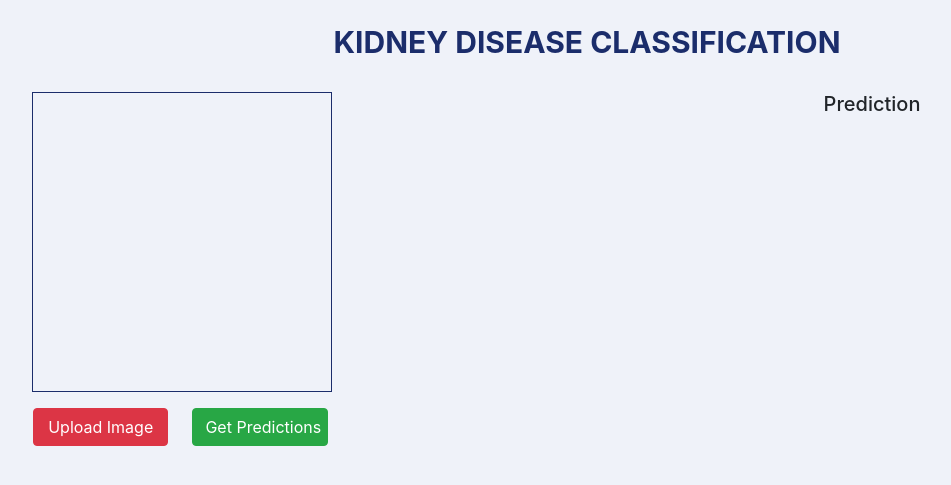
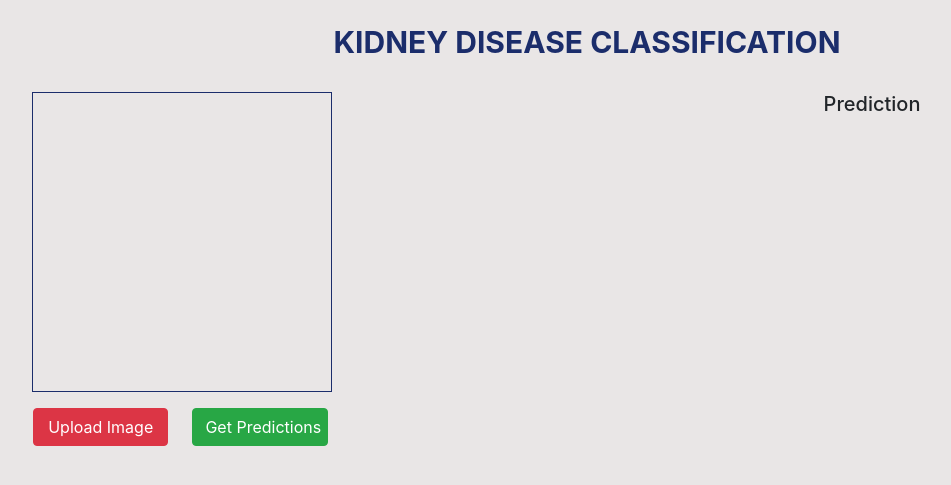
Before and after one commit to yash631/Kidney-Disease-Classification, a Flask app: page / in a window 1280 px wide. Shown: the top 485 px of the page, without its empty margins (53-1004 px from the left). Run offline with Flask 3, Linux system fonts and the light colour scheme; some libraries are stand-ins or nearby versions.

Commit message:
Updated README.md

```diff
--- a/templates/index.html
+++ b/templates/index.html
@@ -7,7 +7,7 @@
   <title>KIDNEY DISEASE CLASSIFICATION</title>
   <link rel="stylesheet" href="https://maxcdn.bootstrapcdn.com/bootstrap/4.0.0/css/bootstrap.min.css" integrity="sha384-Gn5384xqQ1aoWXA+058RXPxPg6fy4IWvTNh0E263XmFcJlSAwiGgFAW/dAiS6JXm" crossorigin="anonymous">
   <style>
-    body { background-color: #eff2f9; }
+    body { background-color: #e9e6e6; }
     .iupload h3 { color: #1b2d6b; font-size: 30px; font-weight: 700; }
     .img-part { height: 300px; width: 300px; margin: 0px auto; }
     .image-part { height: 300px; width: 300px; border: 1px solid #1b2d6b; }
```
Also changed, not shown: README.md, inputImage.jpg (deleted), 1 other file.
